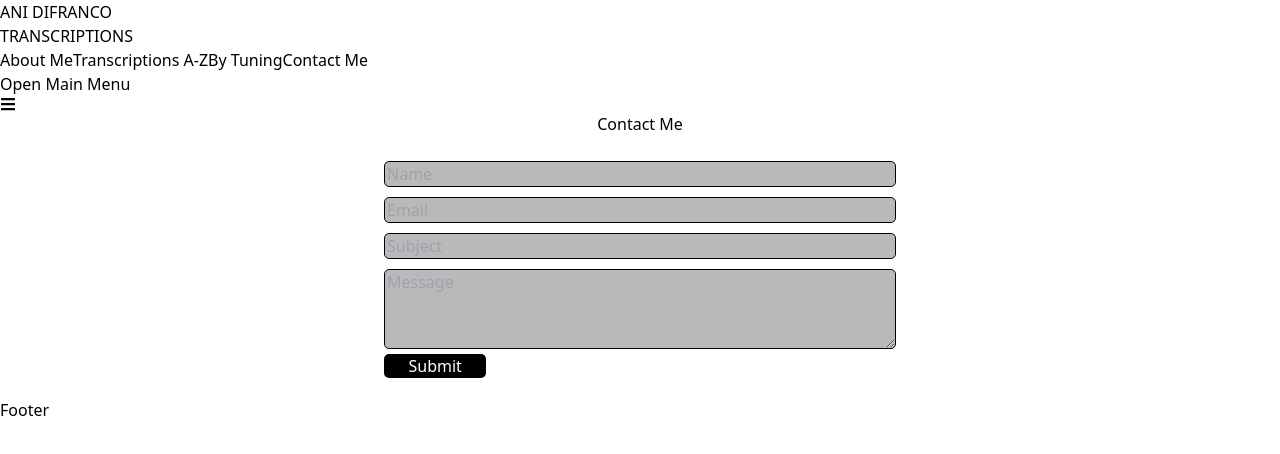
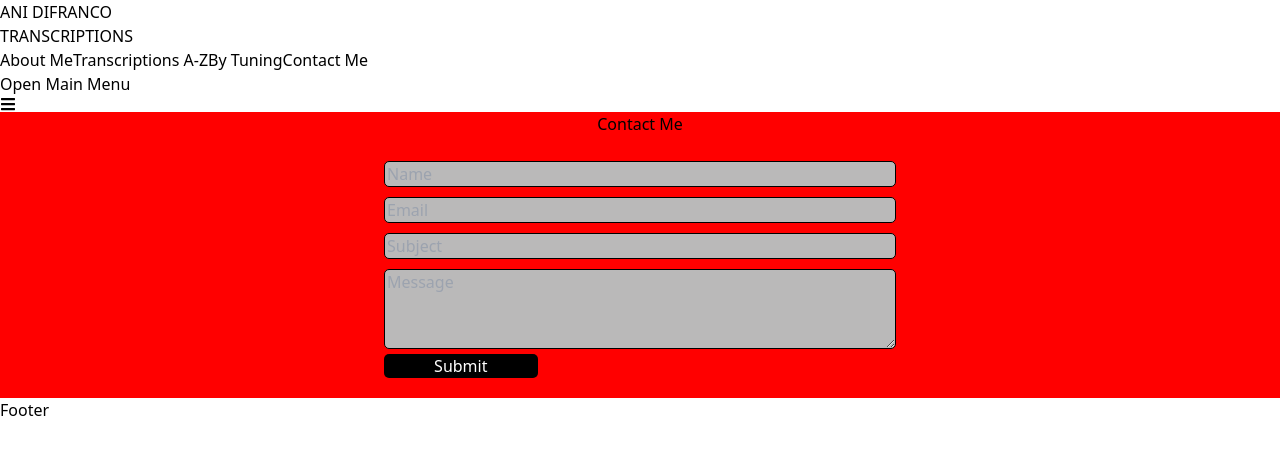
Before and after one commit to KKurzawa/Ani-Difranco-Transcriptions, a React (Vite) app: page /Contact in a window 1280 px wide. Shown: the top 454 px of the page. Built offline with nearby package versions, Linux system fonts and the light colour scheme.

Commit message:
form functioning, message not working, css issue

```diff
--- a/index.html
+++ b/index.html
@@ -11,6 +11,13 @@
 <body>
   <div id="root"></div>
   <script type="module" src="/src/main.jsx"></script>
+  <script type="text/javascript" src="https://cdn.jsdelivr.net/npm/@emailjs/browser@3/dist/email.min.js">
+  </script>
+  <script type="text/javascript">
+    (function () {
+      emailjs.init("B2PCc5s-Jybuu2Tck");
+    })();
+  </script>
 </body>
 
 </html>
--- a/package.json
+++ b/package.json
@@ -10,6 +10,7 @@
     "preview": "vite preview"
   },
   "dependencies": {
+    "@emailjs/browser": "^3.11.0",
     "react": "^18.2.0",
     "react-dom": "^18.2.0",
     "react-icons": "^4.12.0",
--- a/src/App.css
+++ b/src/App.css
@@ -2,4 +2,5 @@
     background-color: white;
     margin: 0;
     padding: 0;
+    box-sizing: border-box;
 }
--- a/src/Pages/Contact/Contact.css
+++ b/src/Pages/Contact/Contact.css
@@ -1,9 +1,8 @@
 .container {
     display: flex;
     flex-direction: column;
-    align-items: center;
-    width: 100%;
-    /* background-color: red; */
+    align-items:center;
+    background-color: red;
   }
   .form {
       margin: 20px;
@@ -30,10 +29,11 @@
 
     .submit-button {
       display: flex;
-      justify-content: start;
+      justify-content: flex-start;
       background-color: black;
       color:white;
-      width: 20%;
+      width: 30%;
+      height: 15%;
       justify-content: center;
       border-radius: 5px;
     }
--- a/src/Pages/Contact/Contact.jsx
+++ b/src/Pages/Contact/Contact.jsx
@@ -1,6 +1,8 @@
 import './Contact.css';
 import { useState } from 'react';
 import { validateEmail } from '../../Utils/Helpers';
+import { useRef } from 'react';
+import emailjs from '@emailjs/browser';
 
 function Contact() {
     const [name, setName] = useState('');
@@ -8,6 +10,8 @@
     const [subject, setSubject] = useState('');
     const [message, setMessage] = useState('');
     const [errorMessage, setErrorMessage] = useState('');
+
+    const form = useRef();
 
     const handleInputChange = (e) => {
         const { target } = e;
@@ -35,15 +39,23 @@
 
         alert(`Thank you for your submission ${name}!`);
 
+        emailjs.sendForm('service_7z3rq0t', 'template_cq7z9hc', form.current, 'B2PCc5s-Jybuu2Tck')
+            .then((result) => {
+                console.log(result.text);
+            }, (error) => {
+                console.log(error.text);
+            });
+
         setName('');
         setEmail('');
         setSubject('');
         setMessage('');
     };
     return (
+        <>
             <section className="container">
                 <h2 className="text-black text-4xl mt-5">Contact Me</h2>
-            <form className="form" onSubmit={handleFormSubmit}>
+                <form ref={form} className="form" onSubmit={handleFormSubmit}>
                     <input
                         className='formInput'
                         value={name}
@@ -75,7 +87,7 @@
                         value={message}
                         name="message"
                         onChange={handleInputChange}
-                    type="message"
+                        type="submit"
                         placeholder="Message"
                     />
                     <button className="submit-button" type="submit">Submit</button>
@@ -86,6 +98,8 @@
                     </div>
                 )}
             </section>
+        </>
+
     )
 }
 
```
Also changed, not shown: 1 other file (tests, documents, lock files or other folders). Lines whose indentation alone changed are shown as unchanged.
